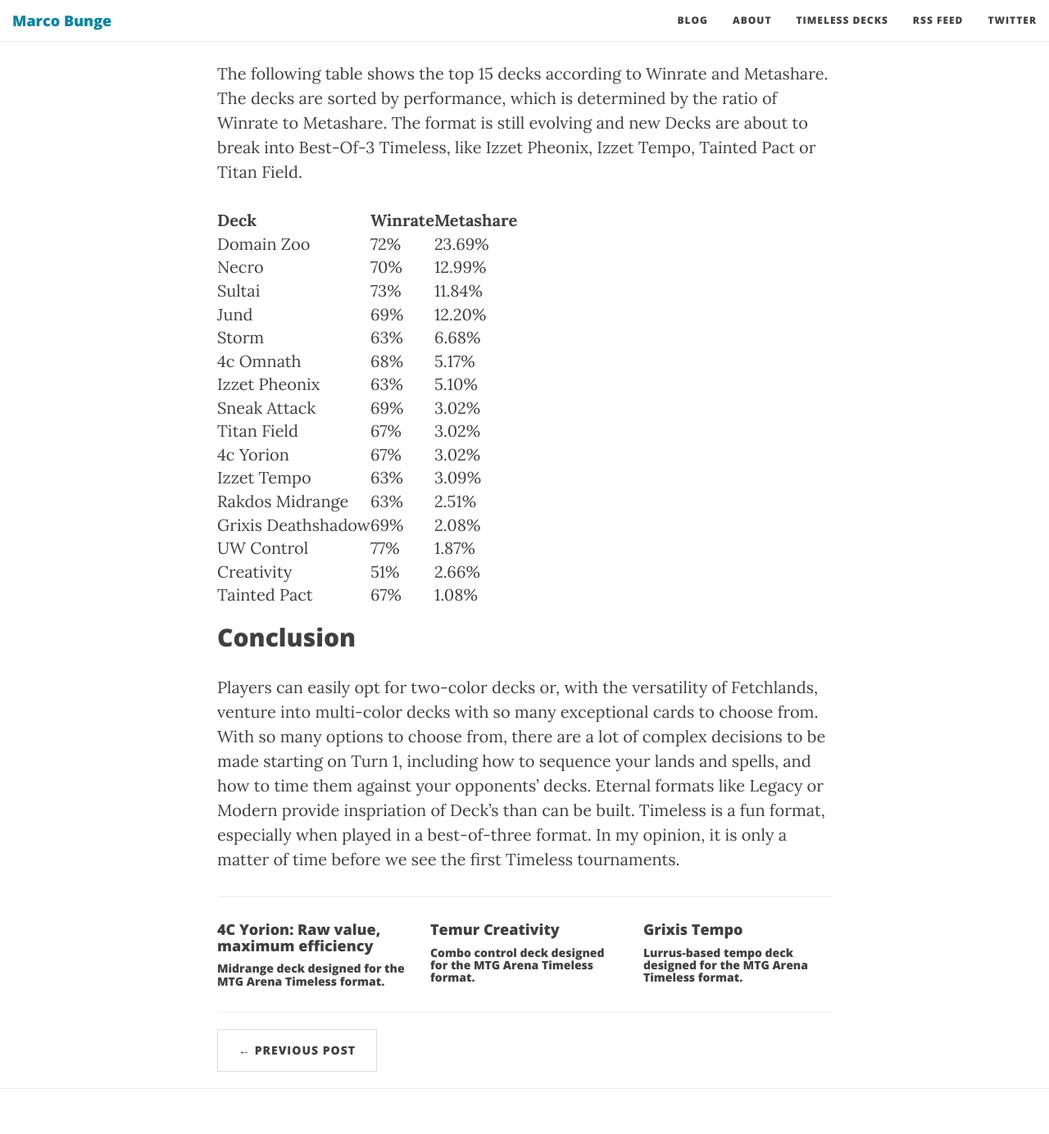
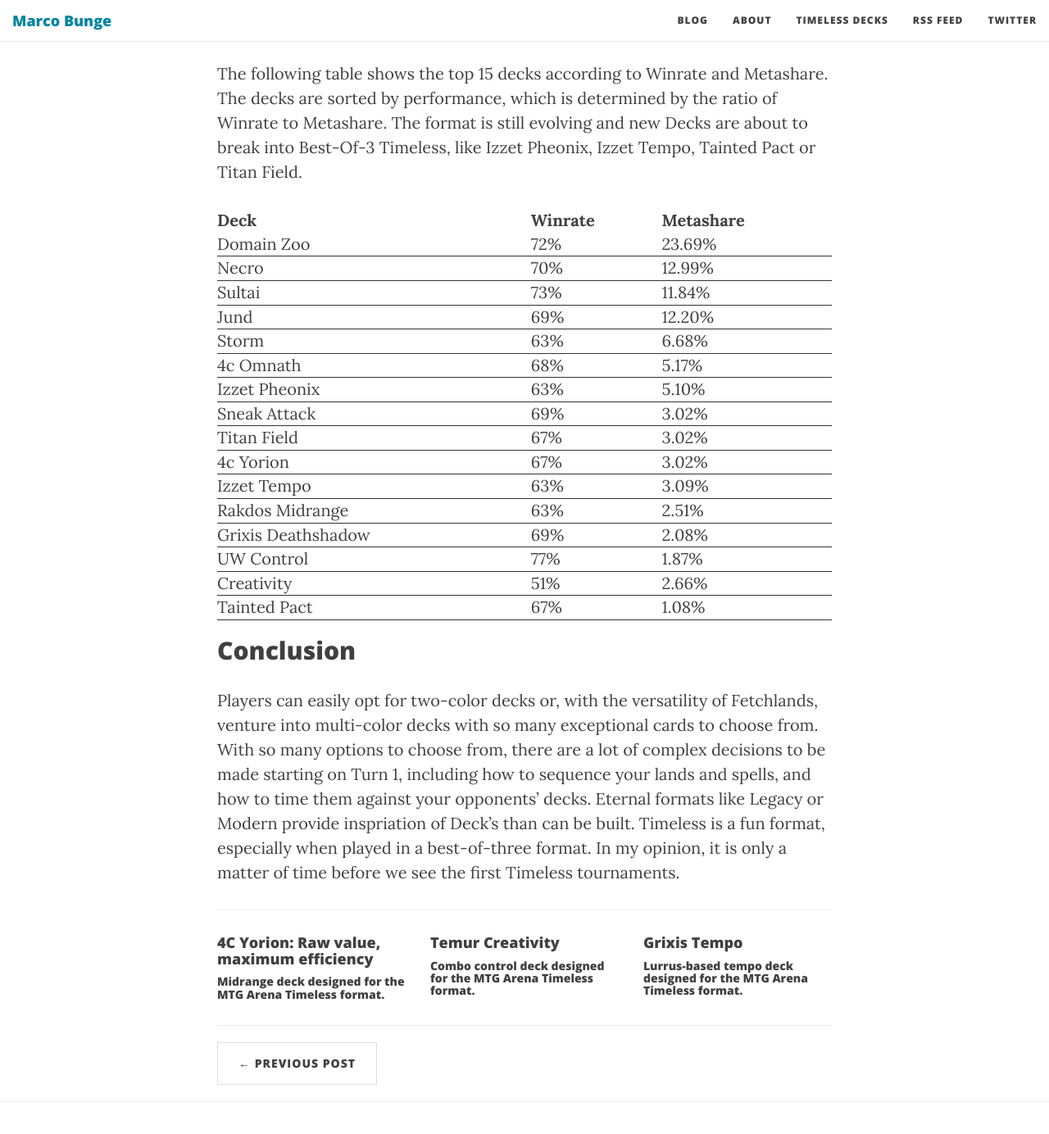
Before and after one commit to mbunge/mbunge.github.io, a Jekyll site: the page built from _posts/2023-12-19-mtg-arena-timeless-format-review.markdown, in a window 1280 px wide and 1400 px high, scrolled down 5733 px. Shown: the top 1384 px of the window at 82% size. Built offline with Jekyll 4.4.1, drawn with Linux system fonts in a browser that asks for light colours; some web fonts are replaced.

Commit message:
Fix Table styling

```diff
--- a/_includes/head.html
+++ b/_includes/head.html
@@ -100,4 +100,13 @@
         gtag('config', 'G-KGBPXT458L');
     </script>
     <script> function moxfieldOnMessage(e){const t=e.data;if("object"==typeof t&&"moxfield"===t.type){const e=document.getElementById(t.id);e&&(e.style.height=t.data+"px")}}function moxfieldOnLoad(e){e.target&&e.target.contentWindow&&e.target.contentWindow.postMessage({type:"moxfield",data:e.target.id},"*")}window.addEventListener("message",moxfieldOnMessage); </script>
+    <style>
+        table {
+            width: 100%;
+        }
+
+        td {
+            border-bottom: 1px solid #333333;
+        }
+    </style>
 </head>
```
